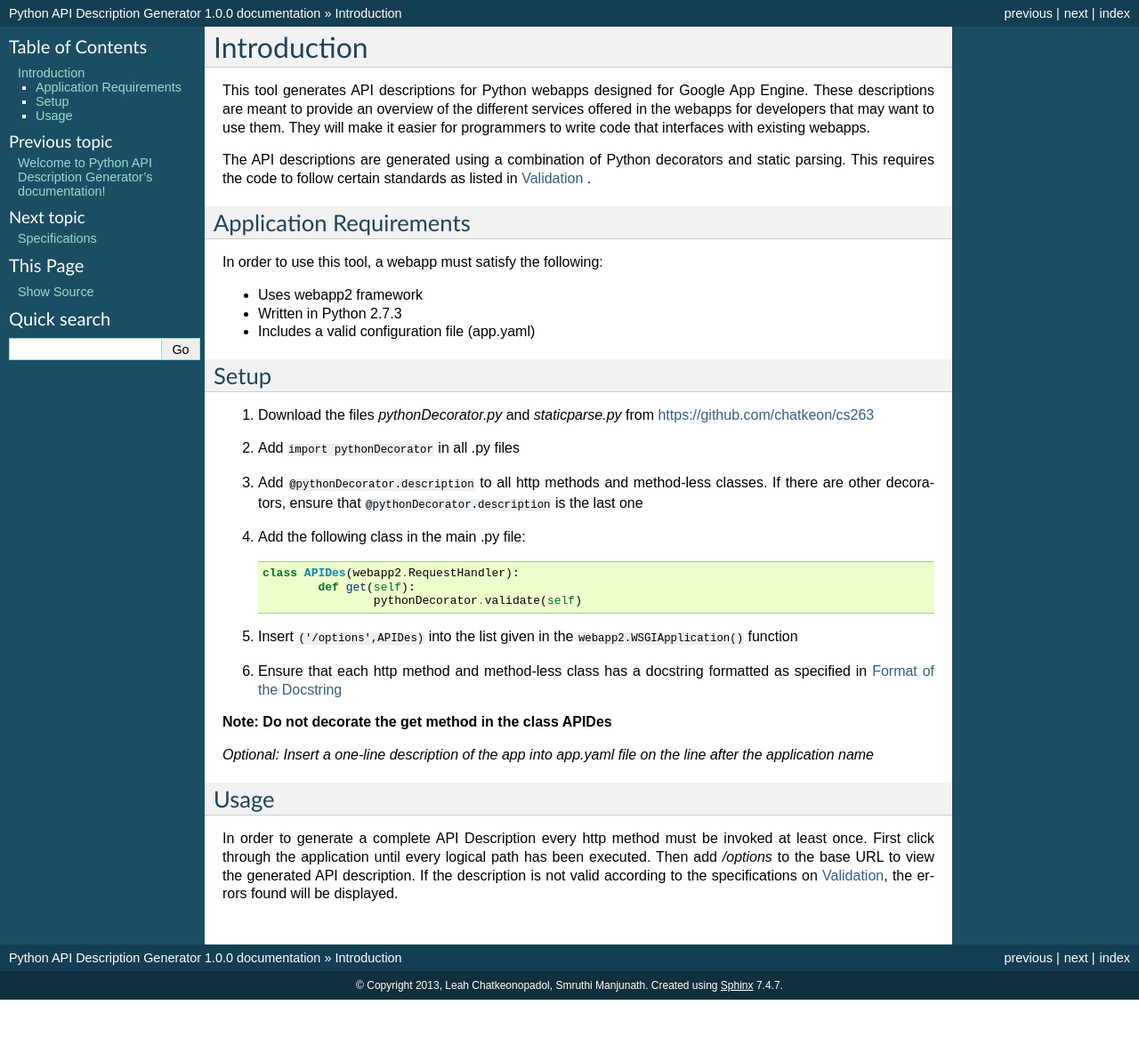
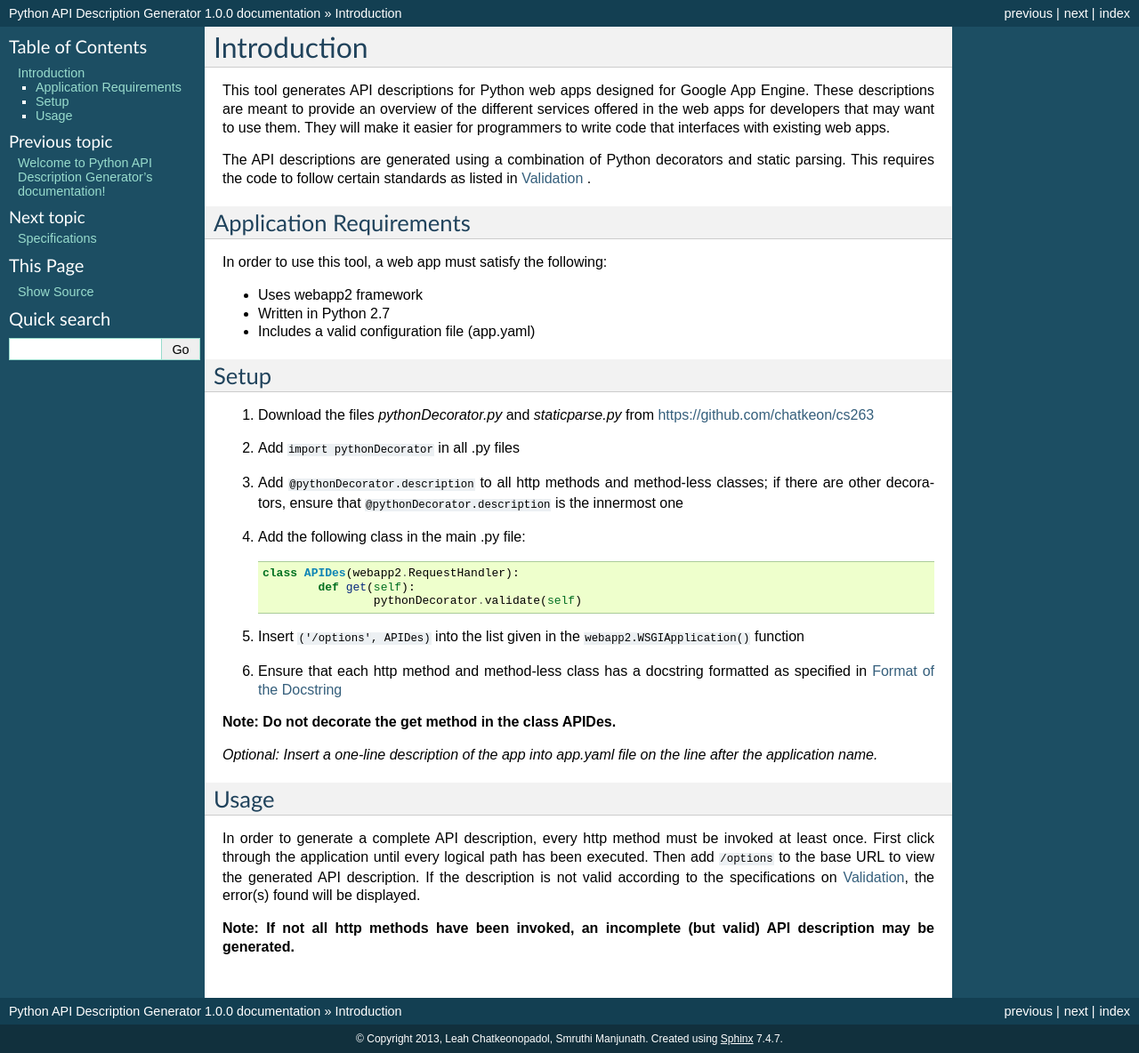
Before and after one commit to chatkeon/cs263, a Sphinx documentation site: the page built from documentation/Introduction.rst, in a window 1280 px wide. Shown: the whole page at 89% size. Built offline with Sphinx 7.4.7, drawn with Linux system fonts in a browser that asks for light colours; before the commit the page ends 1124 px from its top, so only the background shows below that.

Commit message:
edited documentation

```diff
--- a/documentation/Introduction.rst
+++ b/documentation/Introduction.rst
@@ -1,16 +1,16 @@
 Introduction
 ============================================================
-This tool generates API descriptions for Python webapps designed for Google App Engine. These descriptions are meant to provide an overview of the different services offered in the webapps for developers that may want to use them. They will make it easier for programmers to write code that interfaces with existing webapps.
+This tool generates API descriptions for Python web apps designed for Google App Engine. These descriptions are meant to provide an overview of the different services offered in the web apps for developers that may want to use them. They will make it easier for programmers to write code that interfaces with existing web apps.
 
 The API descriptions are generated using a combination of Python decorators and static parsing. This requires the code to follow certain standards as listed in :ref:`validations` .
 
 Application Requirements
 -----------------------------------------------------------
 
-In order to use this tool, a webapp must satisfy the following:
+In order to use this tool, a web app must satisfy the following:
 
 * Uses webapp2 framework
-* Written in Python 2.7.3
+* Written in Python 2.7
 * Includes a valid configuration file (app.yaml)
 
 Setup
@@ -18,21 +18,23 @@
 
 1. Download the files *pythonDecorator.py* and *staticparse.py* from https://github.com/chatkeon/cs263
 2. Add ``import pythonDecorator`` in all .py files
-3. Add ``@pythonDecorator.description`` to all http methods and method-less classes. If there are other decorators, ensure that ``@pythonDecorator.description`` is the last one
+3. Add ``@pythonDecorator.description`` to all http methods and method-less classes; if there are other decorators, ensure that ``@pythonDecorator.description`` is the innermost one
 4. Add the following class in the main .py file::
 
         class APIDes(webapp2.RequestHandler):
                 def get(self):
                         pythonDecorator.validate(self)
 
-5. Insert ``('/options',APIDes)`` into the list given in the ``webapp2.WSGIApplication()`` function
+5. Insert ``('/options', APIDes)`` into the list given in the ``webapp2.WSGIApplication()`` function
 6. Ensure that each http method and method-less class has a docstring formatted as specified in :ref:`specifications`
 
-**Note: Do not decorate the get method in the class APIDes**
+**Note: Do not decorate the get method in the class APIDes.**
 
-*Optional: Insert a one-line description of the app into app.yaml file on the line after the application name*
+*Optional: Insert a one-line description of the app into app.yaml file on the line after the application name.*
 
 Usage
 ----------------------------------------------------------
 
-In order to generate a complete API Description every http method must be invoked at least once. First click through the application until every logical path has been executed. Then add `/options` to the base URL to view the generated API description. If the description is not valid according to the specifications on :ref:`validations`, the errors found will be displayed.
+In order to generate a complete API description, every http method must be invoked at least once. First click through the application until every logical path has been executed. Then add ``/options`` to the base URL to view the generated API description. If the description is not valid according to the specifications on :ref:`validations`, the error(s) found will be displayed.
+
+**Note: If not all http methods have been invoked, an incomplete (but valid) API description may be generated.**
```
Also changed, not shown: documentation/Specifications.rst (+5 -5 lines), 8 other files.
